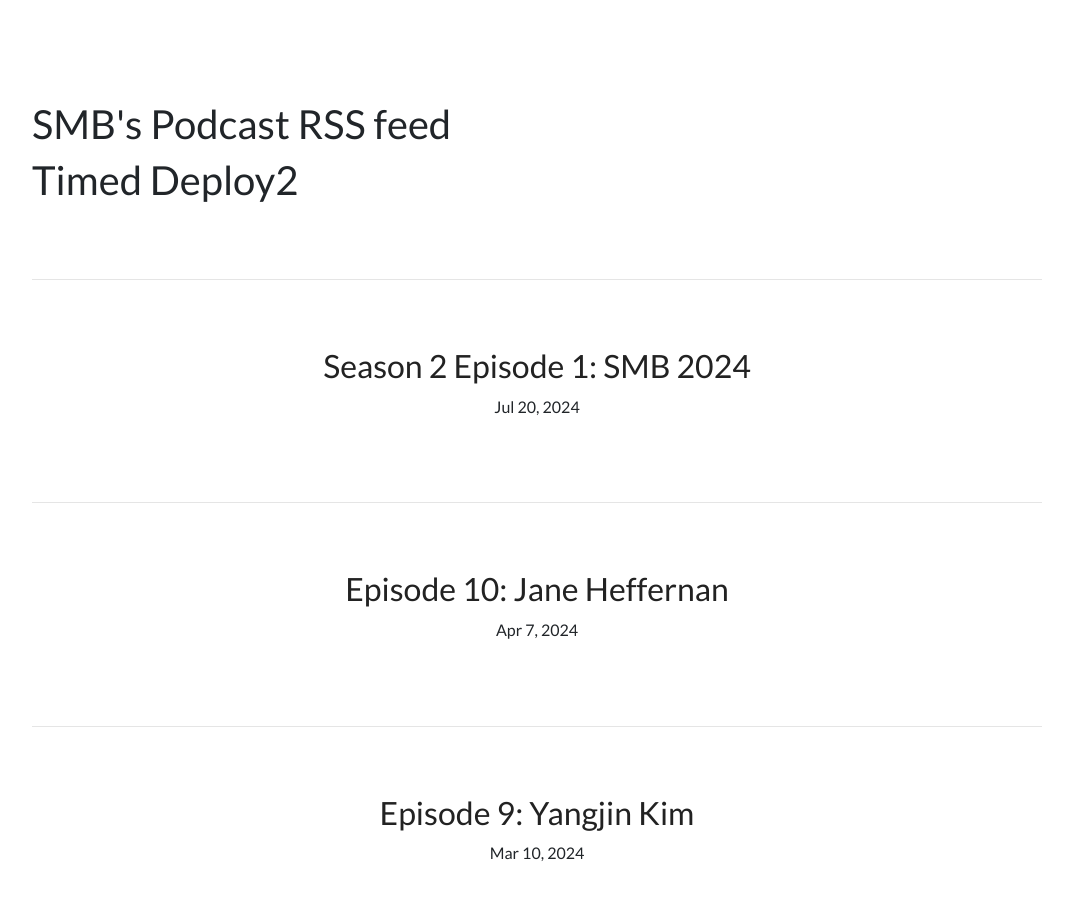
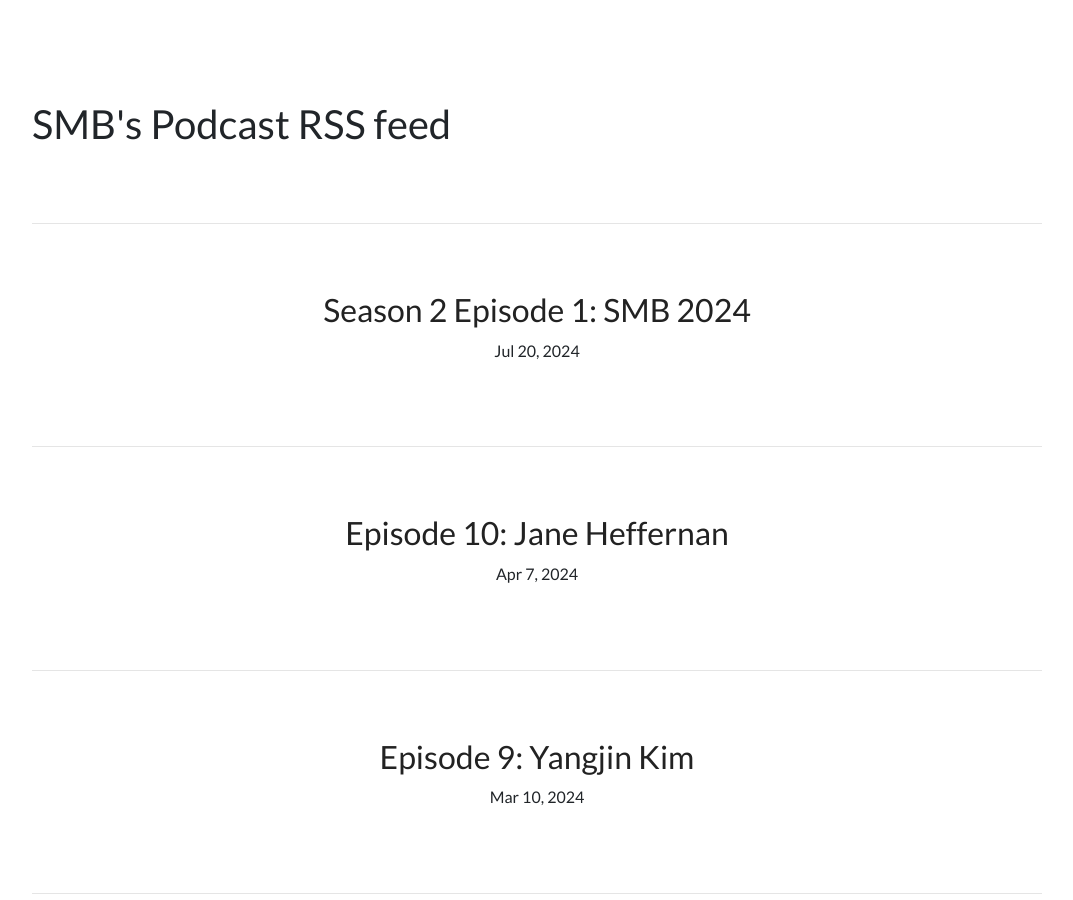
Before and after one commit to smbarchive/podcast, a Jekyll site: the page built from index.html, in a window 1280 px wide and 900 px high. Shown: the whole window, without its empty margins (103-1176 px from the left). Built offline with Jekyll 4.4.1, drawn with Linux system fonts in a browser that asks for light colours; nearby versions of some CDN libraries; the list of posts is cut into pages by our own code.

Commit message:
removed workflow

```diff
--- a/index.html
+++ b/index.html
@@ -15,7 +15,7 @@
 
 
 						<h1 class="text-left">SMB's Podcast RSS feed</h1>
-						<h1 class="text-left">Timed Deploy2</h1>
+<!-- 						<h1 class="text-left">Timed Deploy2</h1> -->
 
 
 						{% for post in site.posts %}
```
